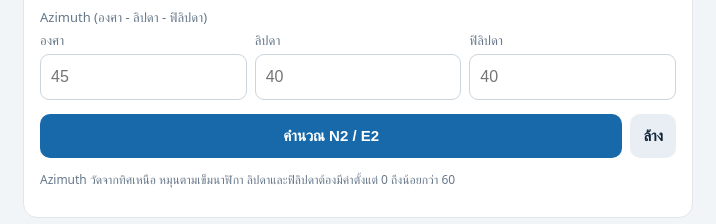
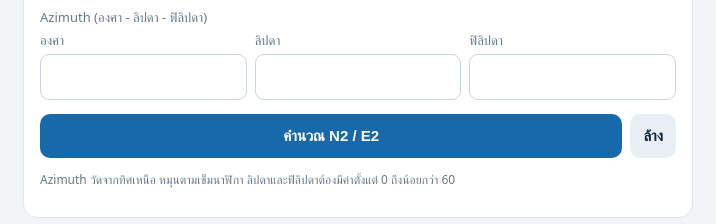
Before and after one commit to suphanchaisongph-spec/SUPHAN-SURVEY-PRO, a plain HTML site: page index.html in a window 1280 px wide. Shown: the part 385-609 px from the top of the page, 282-998 px from the left. Drawn offline with Linux system fonts and the light colour scheme.

Commit message:
Update index.html

```diff
--- a/index.html
+++ b/index.html
@@ -9,9 +9,9 @@
 <div><label>N1 (Northing)</label><input id="n1" type="number" step="any" placeholder="พิกัดเหนือจุดเริ่ม"></div><div><label>E1 (Easting)</label><input id="e1" type="number" step="any" placeholder="พิกัดตะวันออกจุดเริ่ม"></div>
 <div><label>ระยะทาง</label><input id="d" type="number" min="0" step="any" placeholder="ระยะ"></div>
 <div style="grid-column:1/-1"><label>Azimuth (องศา - ลิปดา - ฟิลิปดา)</label><div class="dms-grid">
-<div><label>องศา</label><input id="adeg" type="number" min="0" max="359" step="1" placeholder="45"></div>
-<div><label>ลิปดา</label><input id="amin" type="number" min="0" max="59" step="1" placeholder="40"></div>
-<div><label>ฟิลิปดา</label><input id="asec" type="number" min="0" max="59.999999" step="any" placeholder="40"></div>
+<div><label>องศา</label><input id="adeg" type="number" min="0" max="359" step="1" ></div>
+<div><label>ลิปดา</label><input id="amin" type="number" min="0" max="59" step="1" ></div>
+<div><label>ฟิลิปดา</label><input id="asec" type="number" min="0" max="59.999999" step="any" ></div>
 </div></div></div>
 <div class="actions"><button class="primary" onclick="forward()">คำนวณ N2 / E2</button><button class="secondary" onclick="clearF()">ล้าง</button></div><div id="rf" class="result"></div>
 <p class="hint">Azimuth วัดจากทิศเหนือ หมุนตามเข็มนาฬิกา ลิปดาและฟิลิปดาต้องมีค่าตั้งแต่ 0 ถึงน้อยกว่า 60</p></section>
```
